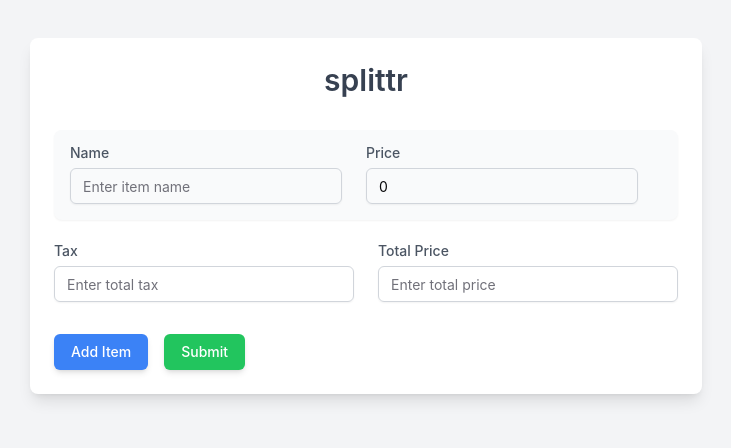
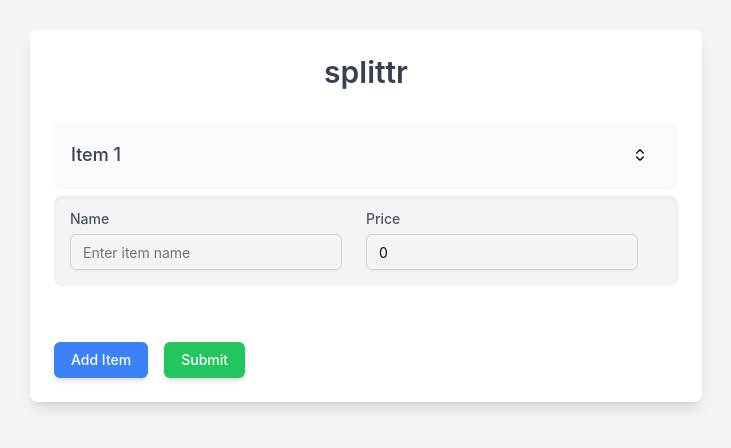
Before and after one commit to twoplustwoone/splittr, a React (Vite) app: page / in a window 1280 px wide. Shown: the part 184-632 px from the top of the page, without its empty margins (274-1005 px from the left). Built offline with nearby package versions, Linux system fonts and the light colour scheme.

Commit message:
feat: add Radix UI collapsible component for improved UI interactions

```diff
--- a/package.json
+++ b/package.json
@@ -11,6 +11,7 @@
   },
   "dependencies": {
     "@hookform/resolvers": "^3.9.1",
+    "@radix-ui/react-collapsible": "^1.1.2",
     "@radix-ui/react-icons": "^1.3.1",
     "@radix-ui/react-label": "^2.1.1",
     "@radix-ui/react-slot": "^1.1.1",
--- a/src/App.tsx
+++ b/src/App.tsx
@@ -11,6 +11,12 @@ import { Input } from "@/components/ui/input";
 import { z } from "zod";
 import { zodResolver } from "@hookform/resolvers/zod";
 import { Button } from "./components/ui/button";
+import {
+  Collapsible,
+  CollapsibleTrigger,
+  CollapsibleContent,
+} from "@/components/ui/collapsible";
+import { ChevronsUpDown } from "lucide-react";
 
 const itemObject = z.object({
   name: z.string().nonempty("Name is required"),
@@ -61,48 +67,13 @@ function App() {
       tax: undefined,
       totalPrice: undefined,
     },
-    mode: "onBlur", // Validation will now trigger onBlur or onSubmit
+    mode: "onBlur",
   });
 
   const { fields, append, remove } = useFieldArray({
     control: form.control,
     name: "items",
   });
-
-  const calculateTotalPrice = () => {
-    const itemsTotal = form
-      .getValues("items")
-      .reduce((sum, item) => sum + (item.price || 0), 0);
-    const tax = form.getValues("tax") || 0;
-    return itemsTotal + tax;
-  };
-
-  const calculateTax = () => {
-    const itemsTotal = form
-      .getValues("items")
-      .reduce((sum, item) => sum + (item.price || 0), 0);
-    const totalPrice = form.getValues("totalPrice") || 0;
-    return totalPrice - itemsTotal;
-  };
-
-  const handleTaxChange = (value: number) => {
-    form.setValue("tax", value, { shouldValidate: true });
-    form.setValue("totalPrice", calculateTotalPrice(), {
-      shouldValidate: true,
-    });
-  };
-
-  const handleTotalPriceChange = (value: number) => {
-    form.setValue("totalPrice", value, { shouldValidate: true });
-    form.setValue("tax", calculateTax(), { shouldValidate: true });
-  };
-
-  const handleItemPriceChange = (index: number, value: number) => {
-    form.setValue(`items.${index}.price`, value, { shouldValidate: true });
-    form.setValue("totalPrice", calculateTotalPrice(), {
-      shouldValidate: true,
-    });
-  };
 
   const onSubmit = (values: z.infer<typeof formSchema>) => {
     console.log("Submitted data:", values);
@@ -123,10 +94,18 @@ function App() {
         <Form {...form}>
           <form onSubmit={form.handleSubmit(onSubmit)}>
             {fields.map((field, index) => (
-              <div
-                key={field.id}
-                className="grid grid-cols-1 md:grid-cols-[2fr_2fr_auto] gap-6 bg-gray-50 p-4 rounded-lg shadow-sm mb-4 items-start"
-              >
+              <Collapsible defaultOpen key={field.id} className="mb-4">
+                <CollapsibleTrigger className="w-full flex justify-between items-center bg-gray-50 p-4 rounded-lg shadow-sm">
+                  <h3 className="font-medium text-lg text-gray-700">
+                    Item {index + 1}
+                  </h3>
+                  <Button variant="ghost" size="sm">
+                    <ChevronsUpDown className="h-4 w-4" />
+                    <span className="sr-only">Toggle</span>
+                  </Button>
+                </CollapsibleTrigger>
+                <CollapsibleContent className="bg-gray-100 p-4 rounded-lg shadow-inner mt-2">
+                  <div className="grid grid-cols-1 md:grid-cols-[2fr_2fr_auto] gap-6 items-start">
                     <FormField
                       control={form.control}
                       name={`items.${index}.name`}
@@ -159,12 +138,6 @@ function App() {
                               placeholder="Enter price"
                               {...field}
                               onFocus={highlightText}
-                          onChange={(e) =>
-                            handleItemPriceChange(
-                              index,
-                              parseFloat(e.target.value)
-                            )
-                          }
                               className="border-gray-300 focus:ring-blue-500 focus:border-blue-500 rounded-md"
                             />
                           </FormControl>
@@ -173,7 +146,7 @@ function App() {
                       )}
                     />
                     {canRemove && (
-                  <div className="h-full pb-1.5 flex justify-center items-center">
+                      <div className="h-full flex justify-center items-center">
                         <Button
                           type="button"
                           variant="destructive"
@@ -185,53 +158,10 @@ function App() {
                       </div>
                     )}
                   </div>
+                </CollapsibleContent>
+              </Collapsible>
             ))}
-            <div className="grid grid-cols-1 md:grid-cols-2 gap-6 mt-6">
-              <FormField
-                control={form.control}
-                name="tax"
-                render={({ field }) => (
-                  <FormItem className="flex flex-col">
-                    <FormLabel className="font-medium text-gray-600">
-                      Tax
-                    </FormLabel>
-                    <FormControl>
-                      <Input
-                        placeholder="Enter total tax"
-                        {...field}
-                        onChange={(e) =>
-                          handleTaxChange(parseFloat(e.target.value))
-                        }
-                        className="border-gray-300 focus:ring-blue-500 focus:border-blue-500 rounded-md"
-                      />
-                    </FormControl>
-                    <FormMessage className="text-red-500 text-sm mt-1 min-h-[20px]" />
-                  </FormItem>
-                )}
-              />
-              <FormField
-                control={form.control}
-                name="totalPrice"
-                render={({ field }) => (
-                  <FormItem className="flex flex-col">
-                    <FormLabel className="font-medium text-gray-600">
-                      Total Price
-                    </FormLabel>
-                    <FormControl>
-                      <Input
-                        placeholder="Enter total price"
-                        {...field}
-                        onChange={(e) =>
-                          handleTotalPriceChange(parseFloat(e.target.value))
-                        }
-                        className="border-gray-300 focus:ring-blue-500 focus:border-blue-500 rounded-md"
-                      />
-                    </FormControl>
-                    <FormMessage className="text-red-500 text-sm mt-1 min-h-[20px]" />
-                  </FormItem>
-                )}
-              />
-            </div>
+            <div className="grid grid-cols-1 md:grid-cols-2 gap-6 mt-6"></div>
             <div className="flex flex-col md:flex-row gap-4 mt-8">
               <Button
                 type="button"
--- /dev/null
+++ b/src/components/ui/collapsible.tsx
@@ -0,0 +1,9 @@
+import * as CollapsiblePrimitive from "@radix-ui/react-collapsible"
+
+const Collapsible = CollapsiblePrimitive.Root
+
+const CollapsibleTrigger = CollapsiblePrimitive.CollapsibleTrigger
+
+const CollapsibleContent = CollapsiblePrimitive.CollapsibleContent
+
+export { Collapsible, CollapsibleTrigger, CollapsibleContent }
```
Also changed, not shown: 1 other file (tests, documents, lock files or other folders). Lines whose indentation alone changed are shown as unchanged.
